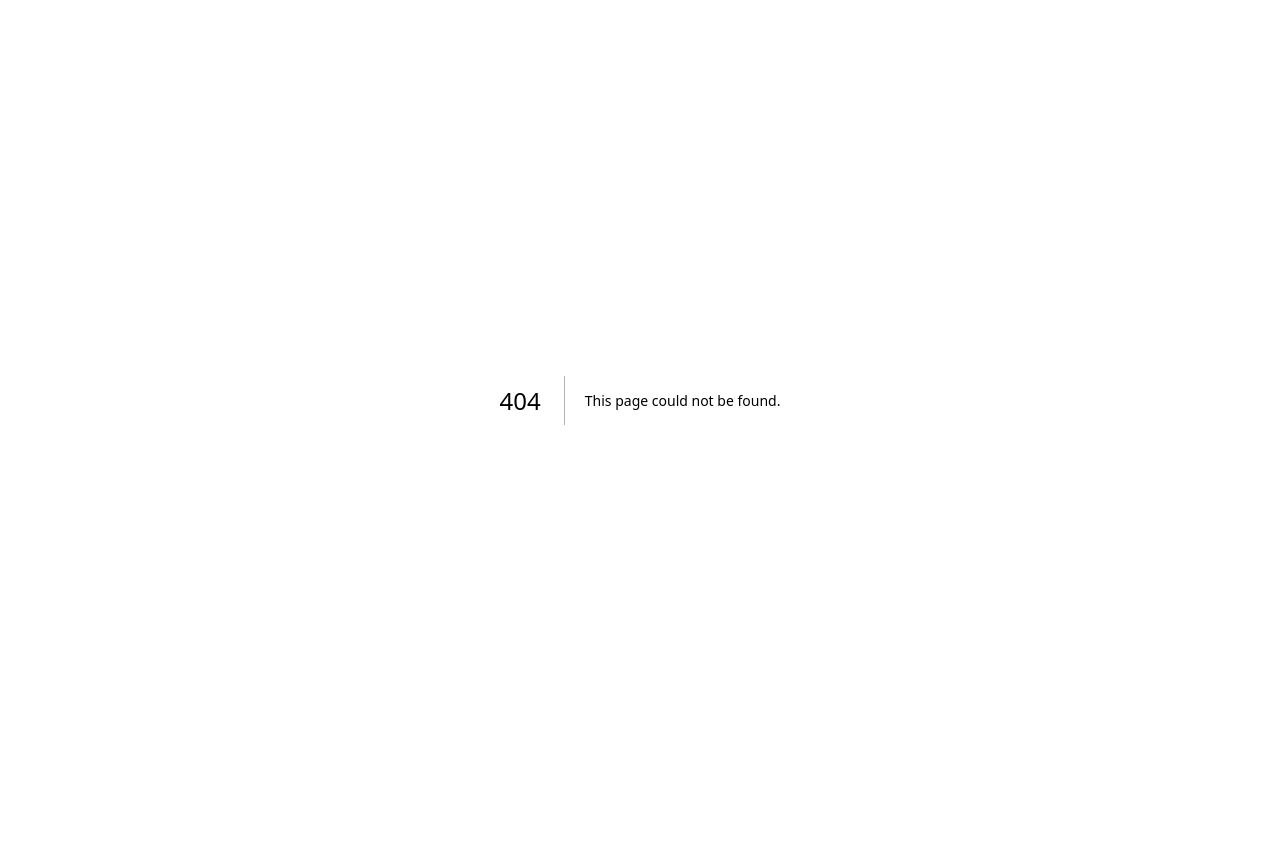
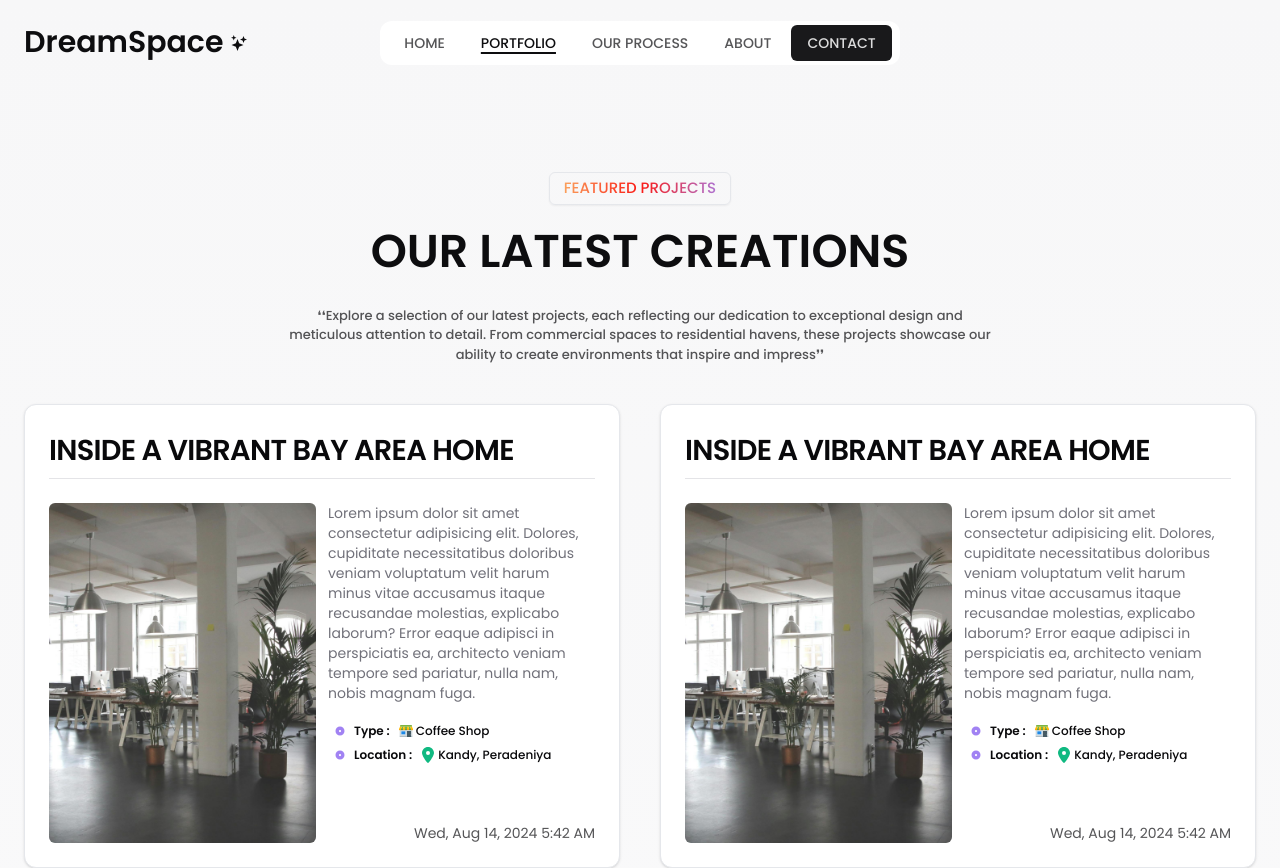
Before and after one commit to indunil-jay/DreamSpace, a Next.js app: page /portfolio in a window 1280 px wide. Before the commit this address had no page. Shown: the top 868 px of the page. Before the commit the page ends 800 px from the top, so only its background shows below. Built offline with nearby package versions, Linux system fonts and the light colour scheme.

Commit message:
add portfolio cards section

```diff
--- a/package.json
+++ b/package.json
@@ -16,6 +16,7 @@
     "@radix-ui/react-slot": "^1.1.0",
     "class-variance-authority": "^0.7.0",
     "clsx": "^2.1.1",
+    "dayjs": "^1.11.12",
     "next": "14.2.5",
     "react": "^18",
     "react-dom": "^18",
--- a/src/app/layout.tsx
+++ b/src/app/layout.tsx
@@ -2,6 +2,8 @@ import type { Metadata } from "next";
 import { Poppins } from "next/font/google";
 import "./globals.css";
 import { cn } from "@/lib/utils";
+import { Header } from "@/components/header";
+import { Footer } from "@/components/footer";
 
 const poppins = Poppins({
   subsets: ["latin"],
@@ -21,7 +23,9 @@ export default function RootLayout({
   return (
     <html lang="en">
       <body className={cn("antialiased min-h-dvh", poppins.className)}>
+        <Header />
         {children}
+        <Footer />
       </body>
     </html>
   );
--- a/src/app/page.tsx
+++ b/src/app/page.tsx
@@ -1,13 +1,9 @@
-import { Footer } from "@/components/footer";
-import { Header } from "@/components/header";
 import { Main } from "@/components/pages/home/main";
 
 export default function Home() {
   return (
     <>
-      <Header />
       <Main />
-      <Footer />
     </>
   );
 }
--- /dev/null
+++ b/src/app/portfolio/layout.tsx
@@ -0,0 +1,7 @@
+export default function PortfolioLayout({
+  children,
+}: Readonly<{
+  children: React.ReactNode;
+}>) {
+  return children;
+}
--- /dev/null
+++ b/src/app/portfolio/page.tsx
@@ -0,0 +1,9 @@
+import { Main } from "@/components/pages/portfolio/main";
+
+export default function Portfoliot() {
+  return (
+    <>
+      <Main />
+    </>
+  );
+}
--- a/src/components/pages/home/our-work.tsx
+++ b/src/components/pages/home/our-work.tsx
@@ -19,7 +19,7 @@ import { PiDotFill } from "react-icons/pi";
 // Define the project type
 type TProject = (typeof projects)[number];
 
-const WorkCard = ({ project }: { project: TProject }) => {
+export const WorkCard = ({ project }: { project: TProject }) => {
   return (
     <Card className="overflow-clip max-w-[320px] w-full hover:shadow-lg">
       <div className="h-[200px] aspect-video relative">
--- /dev/null
+++ b/src/components/pages/portfolio/main.tsx
@@ -0,0 +1,9 @@
+import { ProjectSection } from "./projects";
+
+export const Main = () => {
+  return (
+    <main>
+      <ProjectSection />
+    </main>
+  );
+};
--- /dev/null
+++ b/src/components/pages/portfolio/projects.tsx
@@ -0,0 +1,100 @@
+import { SectionHeader } from "@/components/section-header";
+import { Swipper } from "@/components/swipper";
+import {
+  Card,
+  CardContent,
+  CardDescription,
+  CardHeader,
+  CardTitle,
+} from "@/components/ui/card";
+import { Separator } from "@/components/ui/separator";
+
+import { projects, slides2 } from "@/constants";
+import dayjs from "dayjs";
+import { FaLocationDot } from "react-icons/fa6";
+import { FcShop } from "react-icons/fc";
+import { PiDotFill } from "react-icons/pi";
+
+const ProjectCard = () => {
+  return (
+    <Card>
+      <CardHeader>
+        <CardTitle className="uppercase text-[1.8rem]">
+          Inside a Vibrant Bay Area Home
+        </CardTitle>
+        <Separator />
+      </CardHeader>
+      <CardContent>
+        <div className="grid grid-cols-1 lg:grid-cols-2 gap-3">
+          <div className="w-full min-h-[340px] h-[340px] relative rounded-md overflow-clip">
+            <Swipper slides={slides2} navigation={false} pagination={false} />
+          </div>
+          <div className="flex flex-col justify-between">
+            <div className="flex flex-col space-y-4">
+              <CardDescription className="line-clamp-[10] text-sm">
+                Lorem ipsum dolor sit amet consectetur adipisicing elit.
+                Dolores, cupiditate necessitatibus doloribus veniam voluptatum
+                velit harum minus vitae accusamus itaque recusandae molestias,
+                explicabo laborum? Error eaque adipisci in perspiciatis ea,
+                architecto veniam tempore sed pariatur, nulla nam, nobis magnam
+                fuga.
+              </CardDescription>
+              <div>
+                <div className="grid grid-cols-[max-content_1fr] gap-2">
+                  <div className="flex items-center gap-0.5">
+                    <PiDotFill className="size-6 text-purple-cs" />
+                    <span className="text-xs font-semibold">Type : </span>
+                  </div>
+                  <div className="flex items-center gap-0.5">
+                    <FcShop />
+                    <span className="font-medium text-xs capitalize">
+                      {/* {project.type} */}coffee shop
+                    </span>
+                  </div>
+                </div>
+                <div className="grid grid-cols-[max-content_1fr] gap-2">
+                  <div className="flex items-center gap-0.5">
+                    <PiDotFill className="size-6 text-purple-cs" />
+                    <span className="text-xs font-semibold">Location : </span>
+                  </div>
+                  <div className="flex items-center gap-0.5">
+                    <FaLocationDot className="text-emerald-500" />
+                    <span className="font-medium text-xs capitalize">
+                      {/* {project.location} */} kandy, peradeniya
+                    </span>
+                  </div>
+                </div>
+              </div>
+            </div>
+            <div className="self-end">
+              <p className="text-dark/70 text-sm">
+                {dayjs().format("ddd, MMM D, YYYY h:mm A")}
+              </p>
+            </div>
+          </div>
+        </div>
+      </CardContent>
+    </Card>
+  );
+};
+
+export const ProjectSection = () => {
+  return (
+    <section className="py-20">
+      <div className="side-gutter ">
+        <SectionHeader
+          title="Our Latest Creations"
+          tag="featured projects"
+          paragraphText="Explore a selection of our latest projects, each reflecting our dedication to exceptional design and meticulous attention to detail. From commercial spaces to residential havens, these projects showcase our ability to create environments that inspire and impress"
+          headerUnderline={false}
+        />
+
+        <div className="grid grid-cols-1 lg:grid-cols-2 gap-10 mt-10">
+          {projects.map((project) => (
+            <ProjectCard key={project.id} />
+          ))}
+        </div>
+      </div>
+    </section>
+  );
+};
--- a/src/components/section-header.tsx
+++ b/src/components/section-header.tsx
@@ -2,10 +2,10 @@ import { cn } from "@/lib/utils";
 import { GradientTag } from "./gradient-tag";
 
 interface HeaderProps {
-  tag: string;
+  tag?: string;
   headerUnderline?: boolean;
   title: string;
-  paragraphText: string;
+  paragraphText?: string;
   paragraphTextColor?: "light" | "dark";
 }
 
@@ -28,7 +28,8 @@ export const SectionHeader = ({
   );
 };
 
-const SectionTag = ({ tag }: { tag: string }) => {
+const SectionTag = ({ tag }: { tag: string | undefined }) => {
+  if (!tag) return null;
   return <GradientTag>{tag}</GradientTag>;
 };
 
@@ -55,9 +56,10 @@ const SectionParagraph = ({
   paragraphText,
   paragraphTextColor,
 }: {
-  paragraphText: string;
+  paragraphText: string | undefined;
   paragraphTextColor: "light" | "dark";
 }) => {
+  if (!paragraphText) return null;
   return (
     <p
       className={cn(
```
Also changed, not shown: 1 other file (tests, documents, lock files or other folders).
